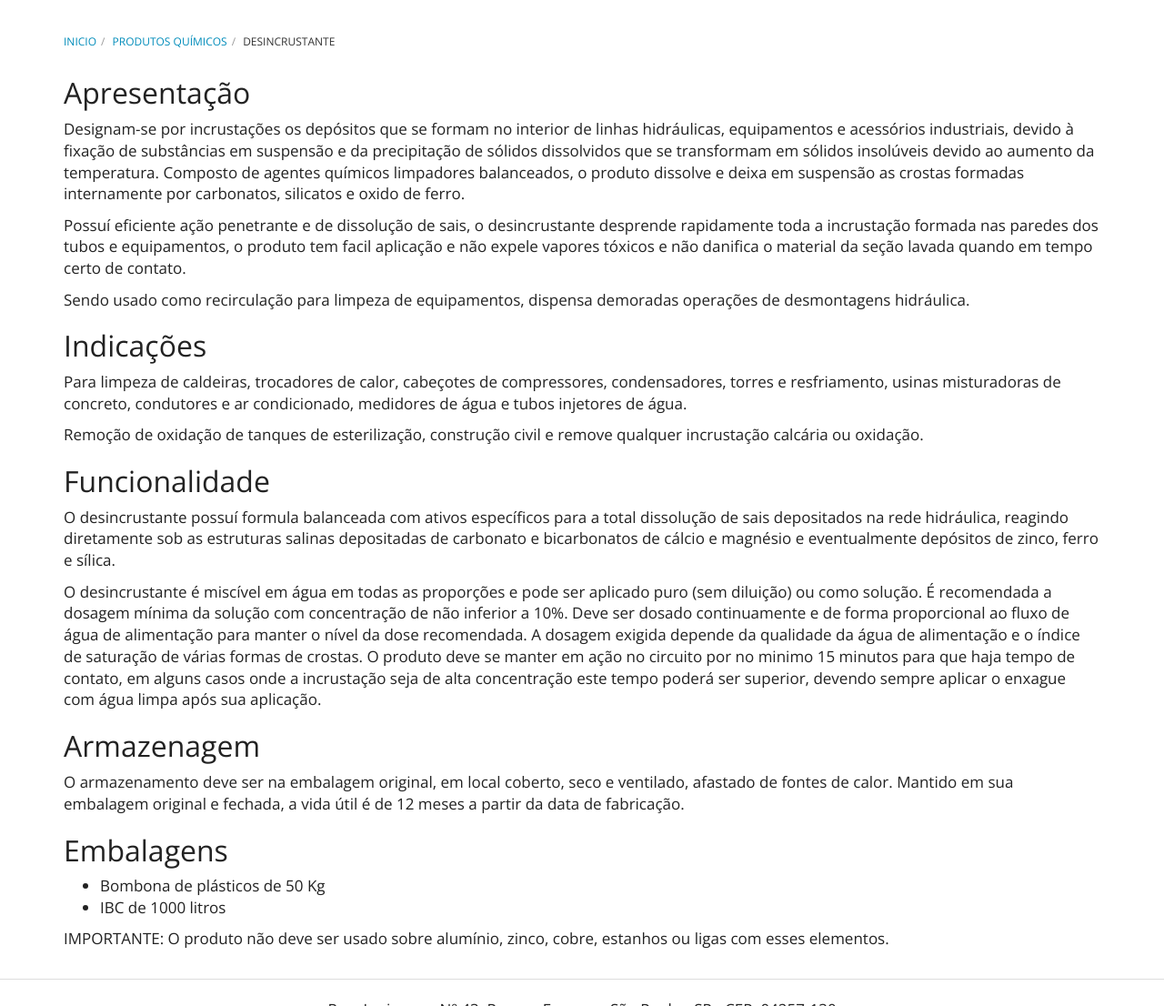
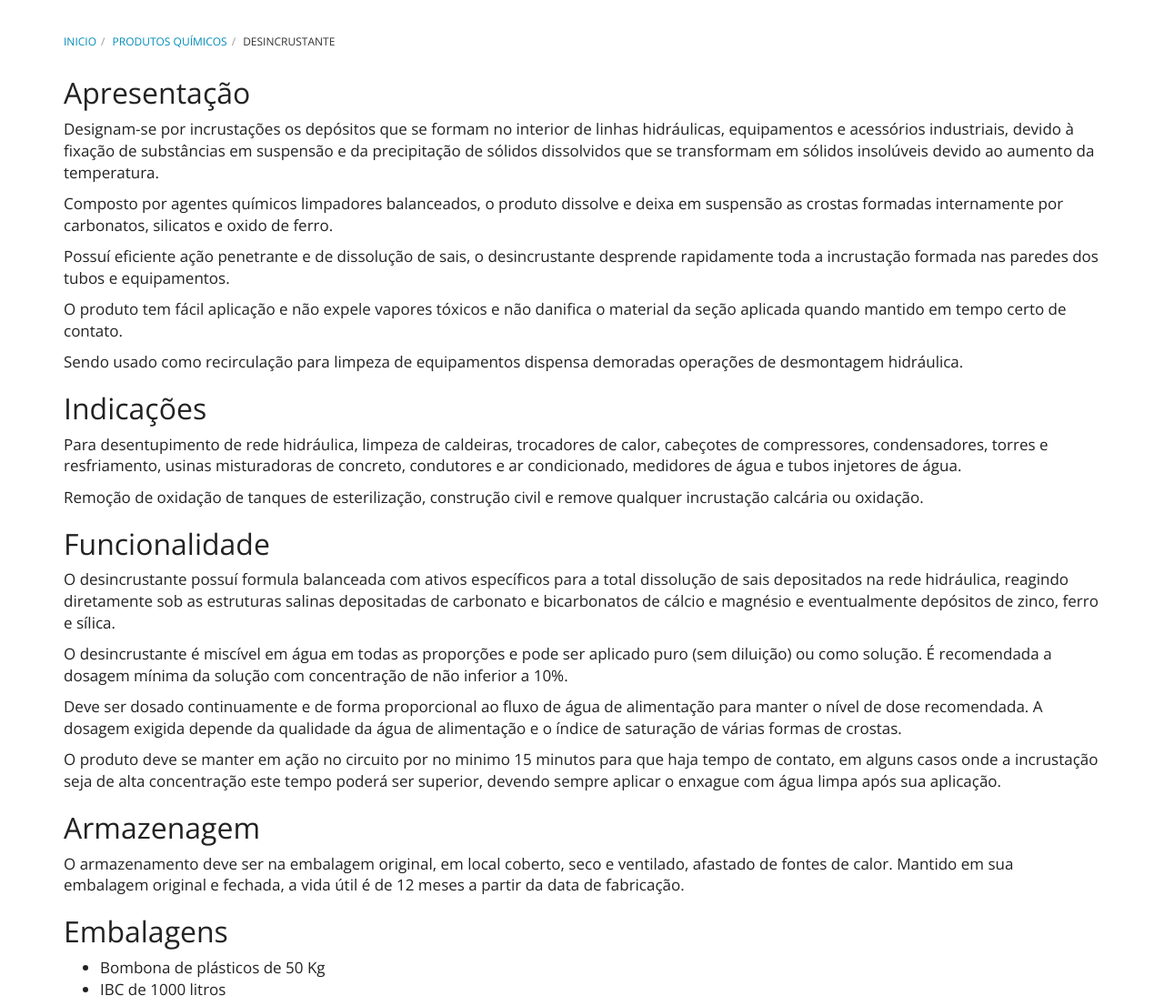
Before and after one commit to purewaterefluentes/purewaterefluentes.github.io, a Jekyll site: the page built from produtos/desincrustante.md, in a window 1280 px wide and 1400 px high. Shown: the part 294-1400 px from the top of the window at 91% size. Built offline with Jekyll 4.4.1, drawn with Linux system fonts in a browser that asks for light colours; nearby versions of some CDN libraries; library files that are not in the unit come from our copies.

Commit message:
Update desincrustante.md

```diff
--- a/produtos/desincrustante.md
+++ b/produtos/desincrustante.md
@@ -8,15 +8,18 @@ subtitle: AQUA-DSF400
 ## Apresentação
 
 Designam-se por incrustações os depósitos que se formam no interior de linhas hidráulicas, equipamentos e acessórios industriais, devido à fixação de substâncias em suspensão e da precipitação de sólidos dissolvidos que se transformam em sólidos insolúveis devido ao aumento da temperatura.
-Composto de agentes químicos limpadores balanceados, o produto dissolve e deixa em suspensão as crostas formadas internamente por carbonatos, silicatos e oxido de ferro.
 
-Possuí eficiente ação penetrante e de dissolução de sais, o desincrustante desprende rapidamente toda a incrustação formada nas paredes dos tubos e equipamentos, o produto tem facil aplicação e não expele vapores tóxicos e não danifica o material da seção lavada quando em tempo certo de contato.
+Composto por agentes químicos limpadores balanceados, o produto dissolve e deixa em suspensão as crostas formadas internamente por carbonatos, silicatos e oxido de ferro.
 
-Sendo usado como recirculação para limpeza de equipamentos, dispensa demoradas operações de desmontagens hidráulica.
+Possuí eficiente ação penetrante e de dissolução de sais, o desincrustante desprende rapidamente toda a incrustação formada nas paredes dos tubos e equipamentos.
+
+O produto tem fácil aplicação e não expele vapores tóxicos e não danifica o material da seção aplicada quando mantido em tempo certo de contato.
+
+Sendo usado como recirculação para limpeza de equipamentos dispensa demoradas operações de desmontagem hidráulica.
 
 ## Indicações
 
-Para limpeza de caldeiras, trocadores de calor, cabeçotes de compressores, condensadores, torres e resfriamento, usinas misturadoras de concreto, condutores e ar condicionado, medidores de água e tubos injetores de água.
+Para desentupimento de rede hidráulica, limpeza de caldeiras, trocadores de calor, cabeçotes de compressores, condensadores, torres e resfriamento, usinas misturadoras de concreto, condutores e ar condicionado, medidores de água e tubos injetores de água.
 
 Remoção de oxidação de tanques de esterilização, construção civil e remove qualquer incrustação calcária ou oxidação.
 
@@ -25,7 +28,10 @@ O desincrustante possuí formula balanceada com ativos específicos para a total
 
 O desincrustante é miscível em água em todas as proporções e pode ser aplicado puro (sem diluição) ou como solução.
 É recomendada a dosagem mínima da solução com concentração de não inferior a 10%.
-Deve ser dosado continuamente e de forma proporcional ao fluxo de água de alimentação para manter o nível da dose recomendada. A dosagem exigida depende da qualidade da água de alimentação e o índice de saturação de várias formas de crostas.
+
+Deve ser dosado continuamente e de forma proporcional ao fluxo de água de alimentação para manter o nível de dose recomendada.
+A dosagem exigida depende da qualidade da água de alimentação e o índice de saturação de várias formas de crostas.
+
 O produto deve se manter em ação no circuito por no minimo 15 minutos para que haja tempo de contato, em alguns casos onde a incrustação seja de alta concentração este tempo poderá ser superior, devendo sempre aplicar o enxague com água limpa após sua aplicação.
 
 
```
